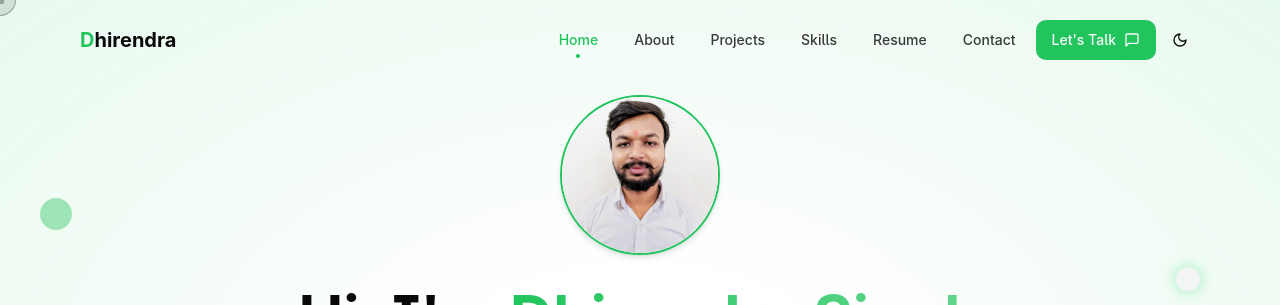
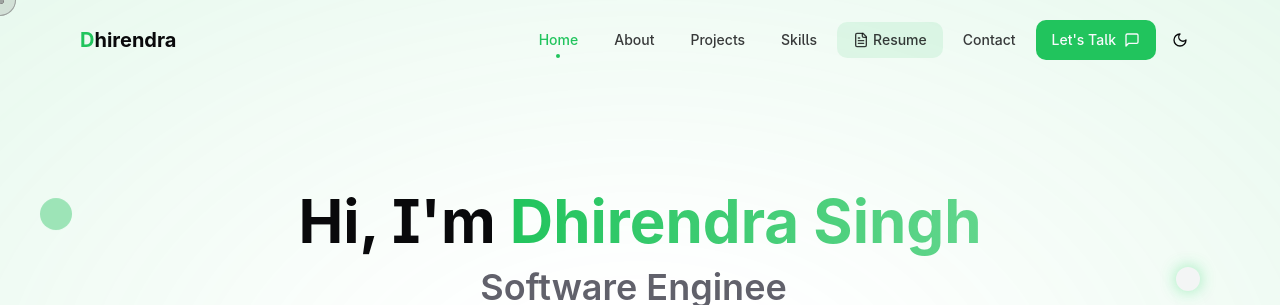
Before and after one commit to Dksingh566/dk-portfolio, a React (Vite) app: page / in a window 1280 px wide. Shown: the top 305 px of the page. Built offline with nearby package versions, Linux system fonts and the light colour scheme.

Commit message:
Update About Section and Navbar
- Replaced hero section image with a new one.
- Removed the image from the hero section.
- Made the resume box in the navbar clickable.
- Improved the overall user experience.

```diff
--- a/src/components/about-section.tsx
+++ b/src/components/about-section.tsx
@@ -7,10 +7,12 @@ import { Button } from '@/components/ui/button';
 import { Badge } from '@/components/ui/badge';
 import { Card, CardContent } from '@/components/ui/card';
 import { ArrowRight, Calendar, CheckCircle2 } from 'lucide-react';
+import { Avatar, AvatarImage, AvatarFallback } from "@/components/ui/avatar";
 
 export function AboutSection() {
   const [mainRef, isMainVisible] = useElementInView<HTMLDivElement>({ threshold: 0.2 });
   const [timelineRef, isTimelineVisible] = useElementInView<HTMLDivElement>({ threshold: 0.2 });
+  const [imageHovered, setImageHovered] = useState(false);
 
   return (
     <section id="about" className="section-spacing relative overflow-hidden">
@@ -38,14 +40,27 @@ export function AboutSection() {
               initial={{ opacity: 0, y: 20 }}
               animate={isMainVisible ? { opacity: 1, y: 0 } : {}}
               transition={{ duration: 0.6, delay: 0.2 }}
+              className="relative"
+              onMouseEnter={() => setImageHovered(true)}
+              onMouseLeave={() => setImageHovered(false)}
             >
-              <div className="aspect-square w-full max-w-md mx-auto rounded-2xl overflow-hidden relative glass-panel border-primary/20">
+              <div className="aspect-square w-full max-w-md mx-auto rounded-2xl overflow-hidden relative glass-panel border-primary/20 transition-all duration-300 shadow-lg hover:shadow-primary/20">
                 <img
-                  src={personalInfo.avatar}
+                  src="/lovable-uploads/ce623ae9-1aaa-4274-bd07-81dfef61dffb.png"
                   alt={personalInfo.name}
-                  className="w-full h-full object-cover"
+                  className={`w-full h-full object-cover transition-transform duration-500 ${imageHovered ? 'scale-110' : 'scale-100'}`}
                 />
                 <div className="absolute inset-0 bg-gradient-to-t from-background via-transparent to-transparent"></div>
+
+                <motion.div
+                  className="absolute bottom-4 left-4 right-4 bg-background/70 backdrop-blur-sm p-3 rounded-lg transition-all duration-300"
+                  initial={{ y: 20, opacity: 0 }}
+                  animate={imageHovered ? { y: 0, opacity: 1 } : { y: 20, opacity: 0 }}
+                >
+                  <p className="text-sm font-medium text-foreground">
+                    {personalInfo.name} - {personalInfo.location}
+                  </p>
+                </motion.div>
               </div>
             </motion.div>
 
--- a/src/components/hero-section.tsx
+++ b/src/components/hero-section.tsx
@@ -2,10 +2,8 @@
 import React, { useRef, useState, useEffect } from 'react';
 import { Button } from '@/components/ui/button';
 import { ArrowRight } from 'lucide-react';
-import { useElementInView } from '@/hooks/use-intersection-observer';
 import { TypeAnimation } from 'react-type-animation';
 import { personalInfo } from '@/lib/data';
-import { Avatar, AvatarImage, AvatarFallback } from "@/components/ui/avatar";
 import { motion } from "framer-motion";
 
 export function HeroSection() {
@@ -40,18 +38,6 @@ export function HeroSection() {
       ref={heroSectionRef}
     >
       <div className="container-custom mx-auto text-center relative z-10">
-        <motion.div
-          initial={{ scale: 0.8, opacity: 0 }}
-          animate={{ scale: 1, opacity: 1 }}
-          transition={{ duration: 0.5 }}
-          className="mb-8"
-        >
-          <Avatar className="w-32 h-32 md:w-40 md:h-40 rounded-full overflow-hidden mx-auto mb-6 shadow-md border-2 border-primary hover:border-4 hover:scale-105 transition-all duration-300">
-            <AvatarImage src="/lovable-uploads/ce623ae9-1aaa-4274-bd07-81dfef61dffb.png" alt={personalInfo.name} className="object-cover" />
-            <AvatarFallback>{personalInfo.name.charAt(0)}</AvatarFallback>
-          </Avatar>
-        </motion.div>
-
         <motion.div
           initial={{ y: 20, opacity: 0 }}
           animate={{ y: 0, opacity: 1 }}
--- a/src/components/ui/nav-bar.tsx
+++ b/src/components/ui/nav-bar.tsx
@@ -2,14 +2,16 @@
 import React, { useState, useEffect } from 'react';
 import { Button } from '@/components/ui/button';
 import { cn } from '@/lib/utils';
-import { Menu, X, Github, Linkedin, ExternalLink, Sun, Moon, Twitter, MessageSquare } from 'lucide-react';
+import { Menu, X, Github, Linkedin, ExternalLink, Sun, Moon, Twitter, MessageSquare, FileText } from 'lucide-react';
 import { personalInfo } from '@/lib/data';
 import { Sheet, SheetContent, SheetTrigger } from '@/components/ui/sheet';
 import { useTheme } from '@/hooks/use-theme';
+import { toast } from 'sonner';
 
 interface NavItem {
   name: string;
   href: string;
+  icon?: React.ElementType;
 }
 
 const navItems: NavItem[] = [
@@ -17,7 +19,7 @@ const navItems: NavItem[] = [
   { name: 'About', href: '#about' },
   { name: 'Projects', href: '#projects' },
   { name: 'Skills', href: '#skills' },
-  { name: 'Resume', href: '#resume' },
+  { name: 'Resume', href: '#resume', icon: FileText },
   { name: 'Contact', href: '/contact' },
 ];
 
@@ -26,6 +28,7 @@ export function NavBar() {
   const [activeSection, setActiveSection] = useState('home');
   const { theme, setTheme } = useTheme();
   const [isContactHovered, setIsContactHovered] = useState(false);
+  const [isResumeHovered, setIsResumeHovered] = useState(false);
 
   useEffect(() => {
     const handleScroll = () => {
@@ -57,17 +60,38 @@ export function NavBar() {
   };
 
   // Function to handle navigation
-  const navigateTo = (href: string) => {
+  const navigateTo = (href: string, name: string) => {
     if (href.startsWith('#')) {
       // Internal section navigation
       const element = document.getElementById(href.substring(1));
       if (element) {
         element.scrollIntoView({ behavior: 'smooth' });
       }
+
+      // Special case for Resume
+      if (name === 'Resume') {
+        handleResumeClick();
+      }
     } else {
       // External page navigation
       window.location.href = href;
     }
+  };
+
+  // Function to handle resume click
+  const handleResumeClick = () => {
+    toast.success("Resume is now downloading!", {
+      description: "Thank you for your interest in my profile.",
+      position: "bottom-right",
+      duration: 3000
+    });
+
+    // Simulate resume download (in a real app, this would be an actual download link)
+    setTimeout(() => {
+      toast.info("Resume downloaded successfully!", {
+        position: "bottom-right"
+      });
+    }, 2000);
   };
 
   return (
@@ -93,18 +117,24 @@ export function NavBar() {
               key={item.name}
               href={item.href}
               onClick={(e) => {
-                if (item.href.startsWith('#')) {
-                  e.preventDefault();
-                  navigateTo(item.href);
-                }
+                e.preventDefault();
+                navigateTo(item.href, item.name);
               }}
+              onMouseEnter={() => item.name === 'Resume' && setIsResumeHovered(true)}
+              onMouseLeave={() => item.name === 'Resume' && setIsResumeHovered(false)}
               className={cn(
-                "px-4 py-2 text-sm font-medium transition-all duration-300 rounded-md relative hover:scale-105",
+                "px-4 py-2 text-sm font-medium transition-all duration-300 rounded-md relative hover:scale-105 flex items-center gap-1",
                 activeSection === item.href.substring(1) && item.href.startsWith('#')
                   ? "text-primary"
-                  : "text-foreground/80 hover:text-foreground"
+                  : "text-foreground/80 hover:text-foreground",
+                item.name === 'Resume' && "bg-primary/10 hover:bg-primary/20"
               )}
             >
+              {item.icon && <item.icon className={cn(
+                "h-4 w-4 transition-transform duration-300",
+                isResumeHovered && item.name === 'Resume' ? "rotate-12" : ""
+              )} />}
+
               {activeSection === item.href.substring(1) && item.href.startsWith('#') && (
                 <span className="absolute bottom-0 left-1/2 transform -translate-x-1/2 w-1 h-1 bg-primary rounded-full" />
               )}
@@ -174,18 +204,18 @@ export function NavBar() {
                     key={item.name}
                     href={item.href}
                     onClick={(e) => {
-                      if (item.href.startsWith('#')) {
-                        e.preventDefault();
-                        navigateTo(item.href);
-                      }
+                      e.preventDefault();
+                      navigateTo(item.href, item.name);
                     }}
                     className={cn(
-                      "px-4 py-3 text-base font-medium transition-all duration-200 rounded-md hover:scale-105",
+                      "px-4 py-3 text-base font-medium transition-all duration-200 rounded-md hover:scale-105 flex items-center gap-2",
                       activeSection === item.href.substring(1) && item.href.startsWith('#')
                         ? "bg-muted/50 text-primary"
-                        : "text-foreground/80 hover:bg-muted/30 hover:text-foreground"
+                        : "text-foreground/80 hover:bg-muted/30 hover:text-foreground",
+                      item.name === 'Resume' && "bg-primary/10 hover:bg-primary/20"
                     )}
                   >
+                    {item.icon && <item.icon className="h-4 w-4" />}
                     {item.name}
                   </a>
                 ))}
```
